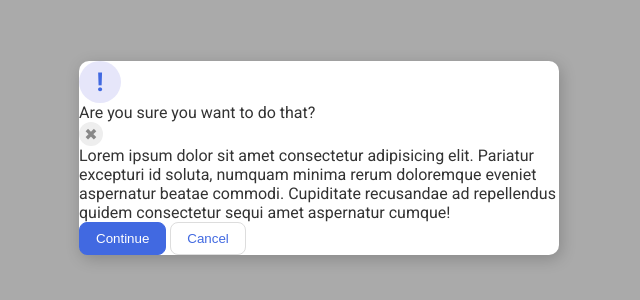
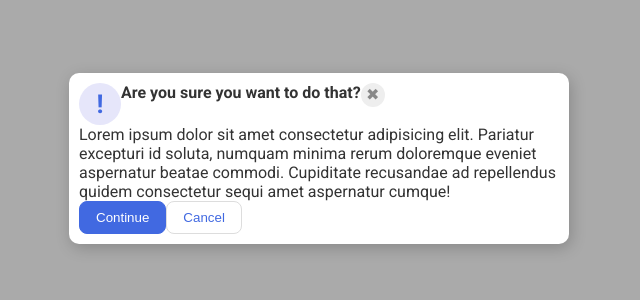
Before and after one commit to LastGentlman/css_exercises, a plain HTML site: page flex/05-flex-modal/index.html in a window 1280 px wide. Shown: the part 242-542 px from the top of the page, without its empty margins (321-961 px from the left). Drawn offline with Linux system fonts and the light colour scheme.

Commit message:
Flex 5th Exercise Done

```diff
--- a/flex/05-flex-modal/index.html
+++ b/flex/05-flex-modal/index.html
@@ -9,12 +9,16 @@
 </head>
 <body>
   <div class="modal">
+    <div class="toparea">
       <div class="icon">!</div>
       <div class="header">Are you sure you want to do that?</div>
       <div class="close-button">✖</div>
+    </div>
       <div class="text">Lorem ipsum dolor sit amet consectetur adipisicing elit. Pariatur excepturi id soluta, numquam minima rerum doloremque eveniet aspernatur beatae commodi. Cupiditate recusandae ad repellendus quidem consectetur sequi amet aspernatur cumque!</div>
+    <div class="downarea">
       <button class="continue">Continue</button>
       <button class="cancel">Cancel</button>
     </div>
+  </div>
 </body>
 </html>
--- a/flex/05-flex-modal/style.css
+++ b/flex/05-flex-modal/style.css
@@ -20,6 +20,19 @@ body {
   width: 480px;
   border-radius: 10px;
   box-shadow: 2px 4px 16px rgba(0,0,0,.2);
+  padding: 10px;
+}
+
+.toparea{
+  display: flex;
+  align-content: space-between;
+}
+.downarea{
+  display: flex;
+
+}
+.header{
+  font-weight: bold;
 }
 
 .icon {
```
Lines whose indentation alone changed are shown as unchanged.
